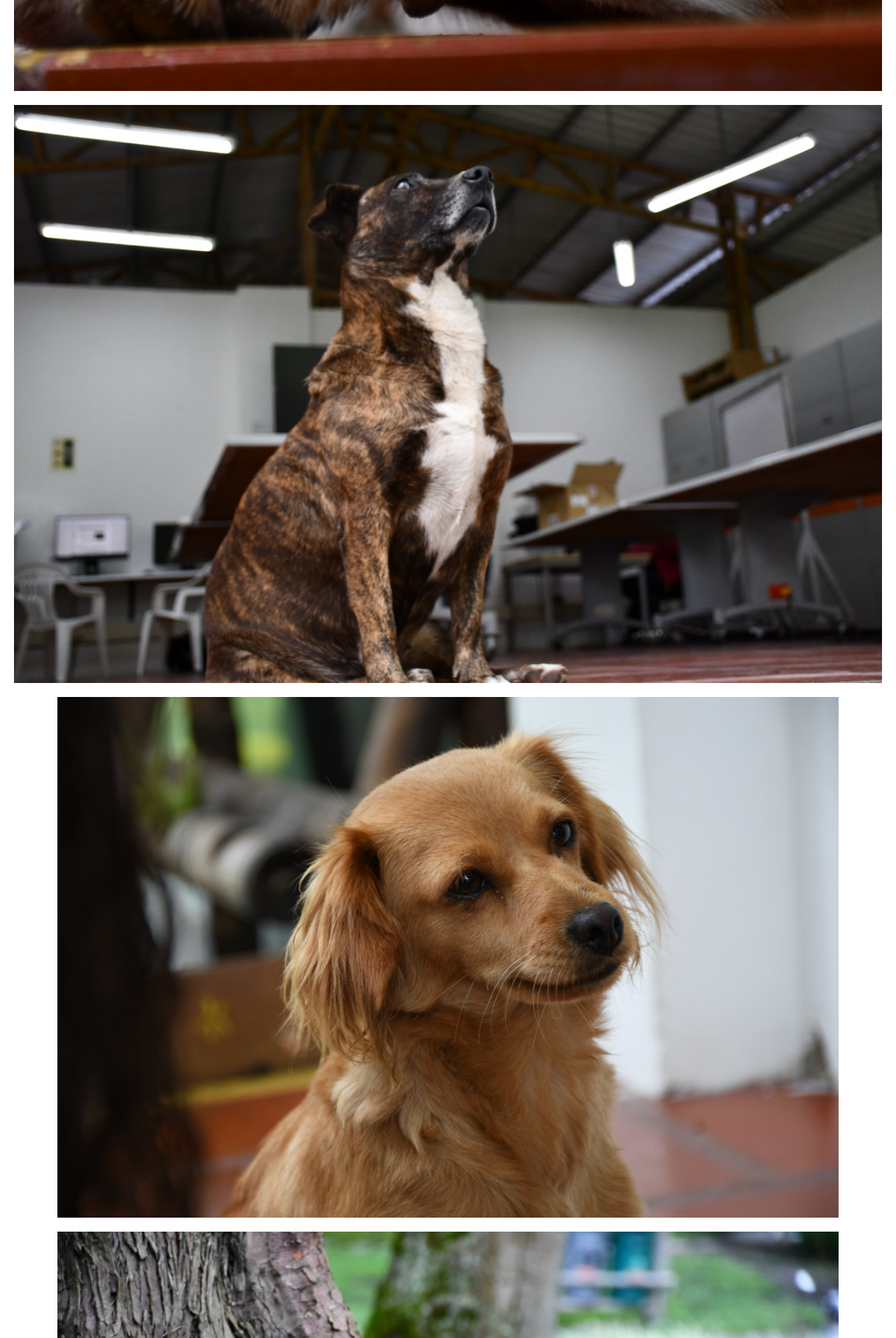
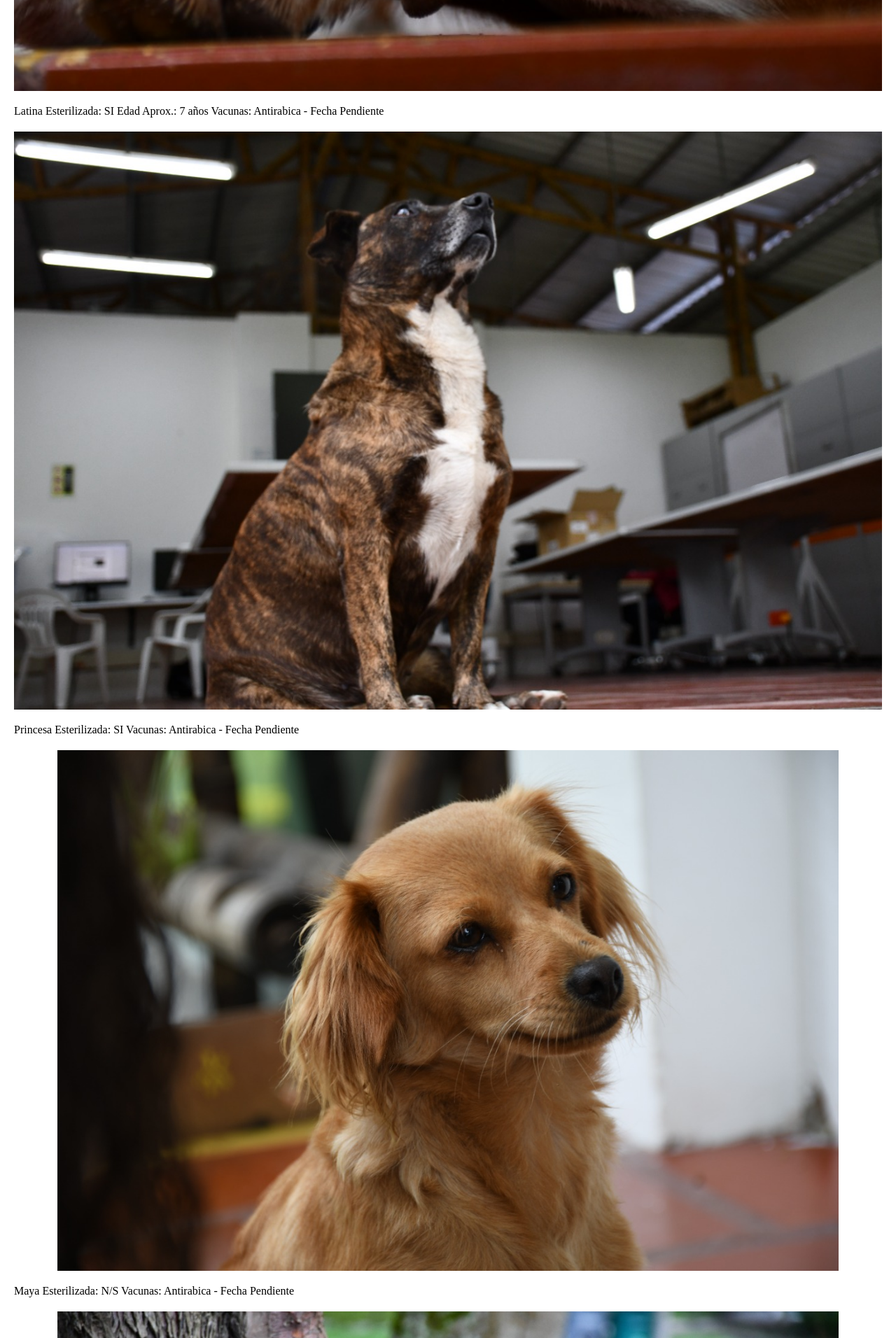
Before and after one commit to perritosyamboro/peludos, a plain HTML site: page index.html in a window 1280 px wide. Shown: the part 1808-3720 px from the top of the page at 70% size. Drawn offline with Linux system fonts and the light colour scheme.

Commit message:
add nombres perros

```diff
--- a/index.html
+++ b/index.html
@@ -11,9 +11,22 @@
     <div class="content-main">
         <h1>Peludos Yamboró</h1>
         <img class="perro1" src="img/perro1.jpeg" alt="Perro 1">
+        <label>Latina</label>
+        <label>Esterilizada: SI</label>
+        <label>Edad Aprox.: 7 años</label>
+        <label>Vacunas: Antirabica - Fecha Pendiente</label>
         <img class="perro2" src="img/perro2.jpeg" alt="Perro 2">
+        <label>Princesa</label>
+        <label>Esterilizada: SI</label>
+        <label>Vacunas: Antirabica - Fecha Pendiente</label>
         <img class="perro3" src="img/perro3.jpeg" alt="Perro 3">
+        <label>Maya</label>
+        <label>Esterilizada: N/S</label>
+        <label>Vacunas: Antirabica - Fecha Pendiente</label>
         <img class="perro4" src="img/perro4.jpeg" alt="Perro 4">
+        <label>Roque</label>
+        <label>Esterilizado: NO</label>
+        <label>Vacunas: Antirabica - Fecha Pendiente</label>
     </div>
 </body>
 </html>
```
